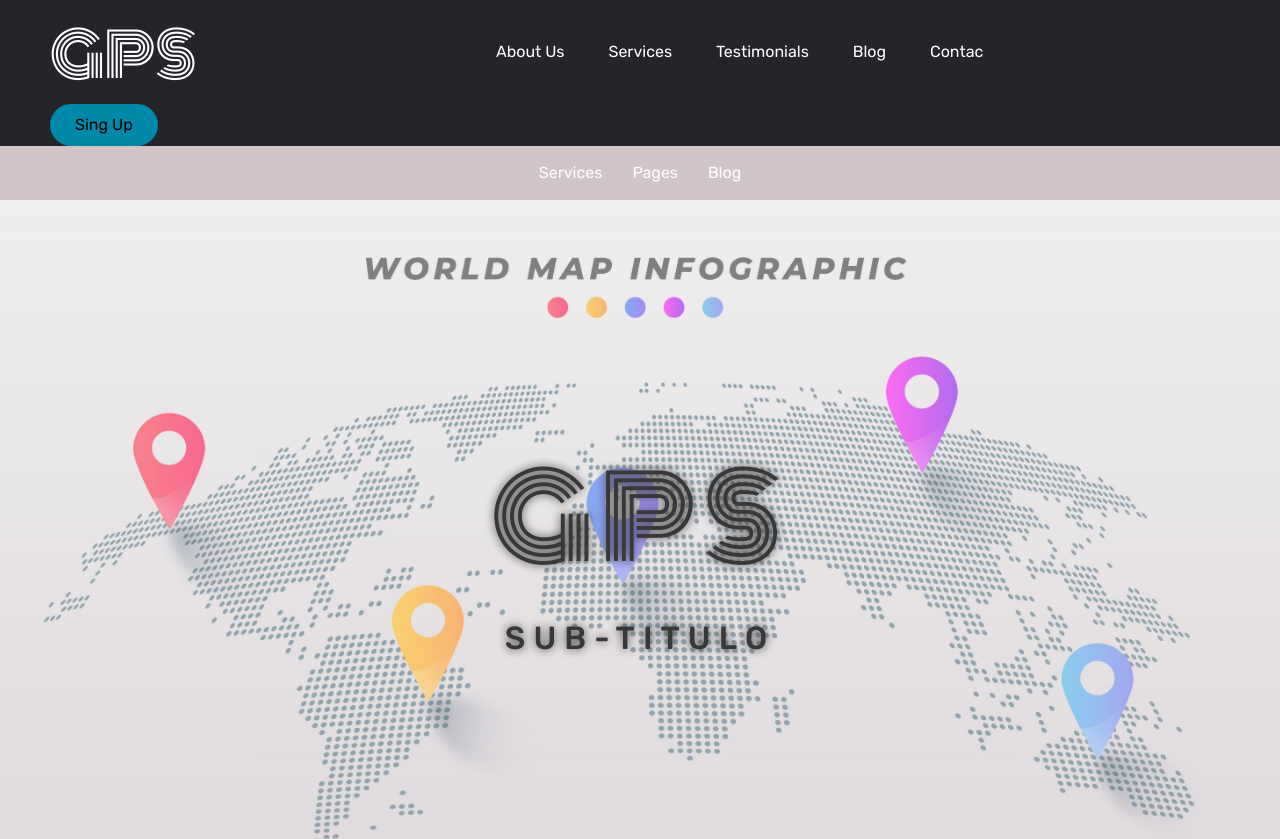
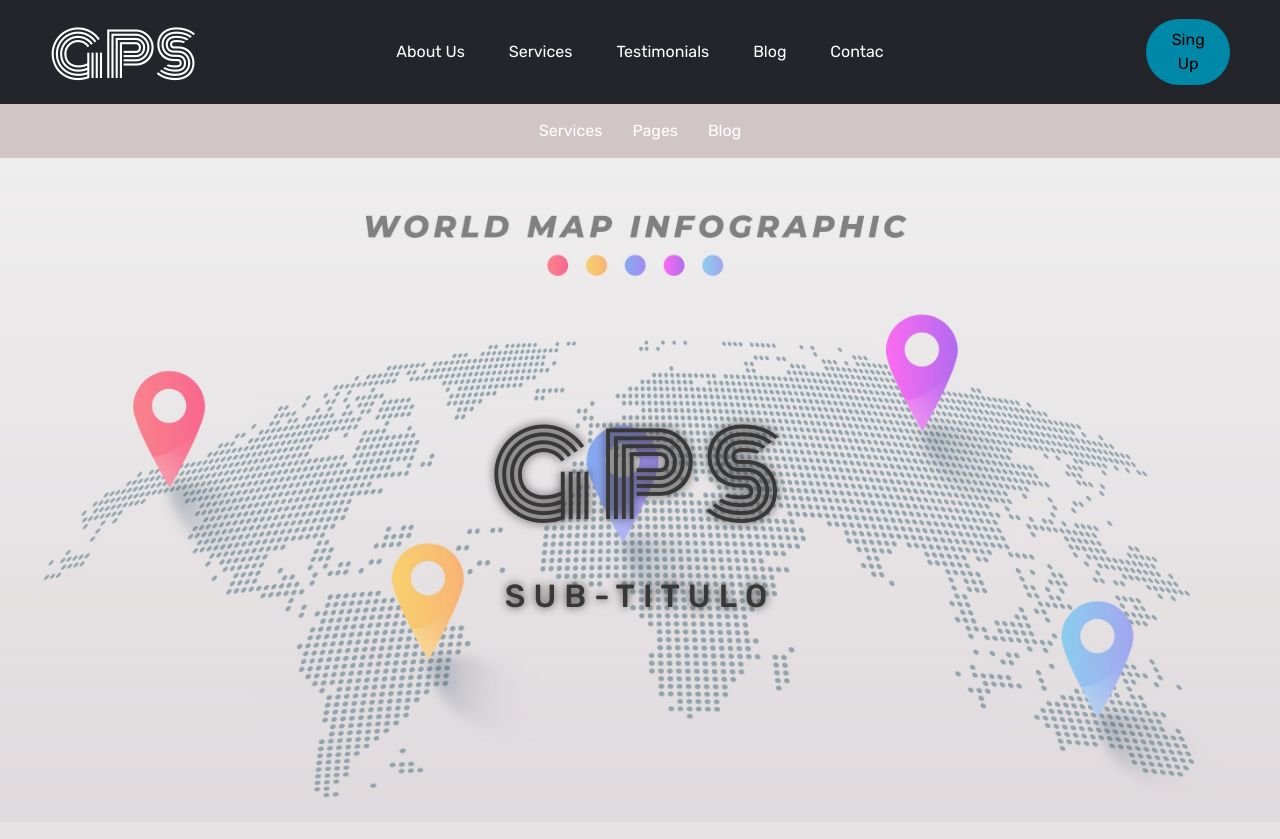
Before and after one commit to ZitelliDZ/Website, a plain HTML site: page LandingPage GPS/index.html in a window 1280 px wide. Shown: the top 839 px of the page. Drawn offline with nearby package versions, Linux system fonts and the light colour scheme.

Commit message:
Modificacion Estilo
Modificacion  Estilo boton Sing Up

```diff
--- a/LandingPage GPS/index.html
+++ b/LandingPage GPS/index.html
@@ -34,8 +34,8 @@
 	         			<a href="#" >Blog</a>
 	         			<a href="#" >Contac</a>
 					</nav>
-					<div>
-						<a href="#" class="contact  col-xs-12 col-md-1 end-md"><button class="boton">Sing Up</button></a>
+					<div class="contact  col-xs-12 col-md-1 center-xs ">
+						<a href="#" class="contact  "><button class="boton">Sing Up</button></a>
 					</div>
 				</div>
 			</div>
```
